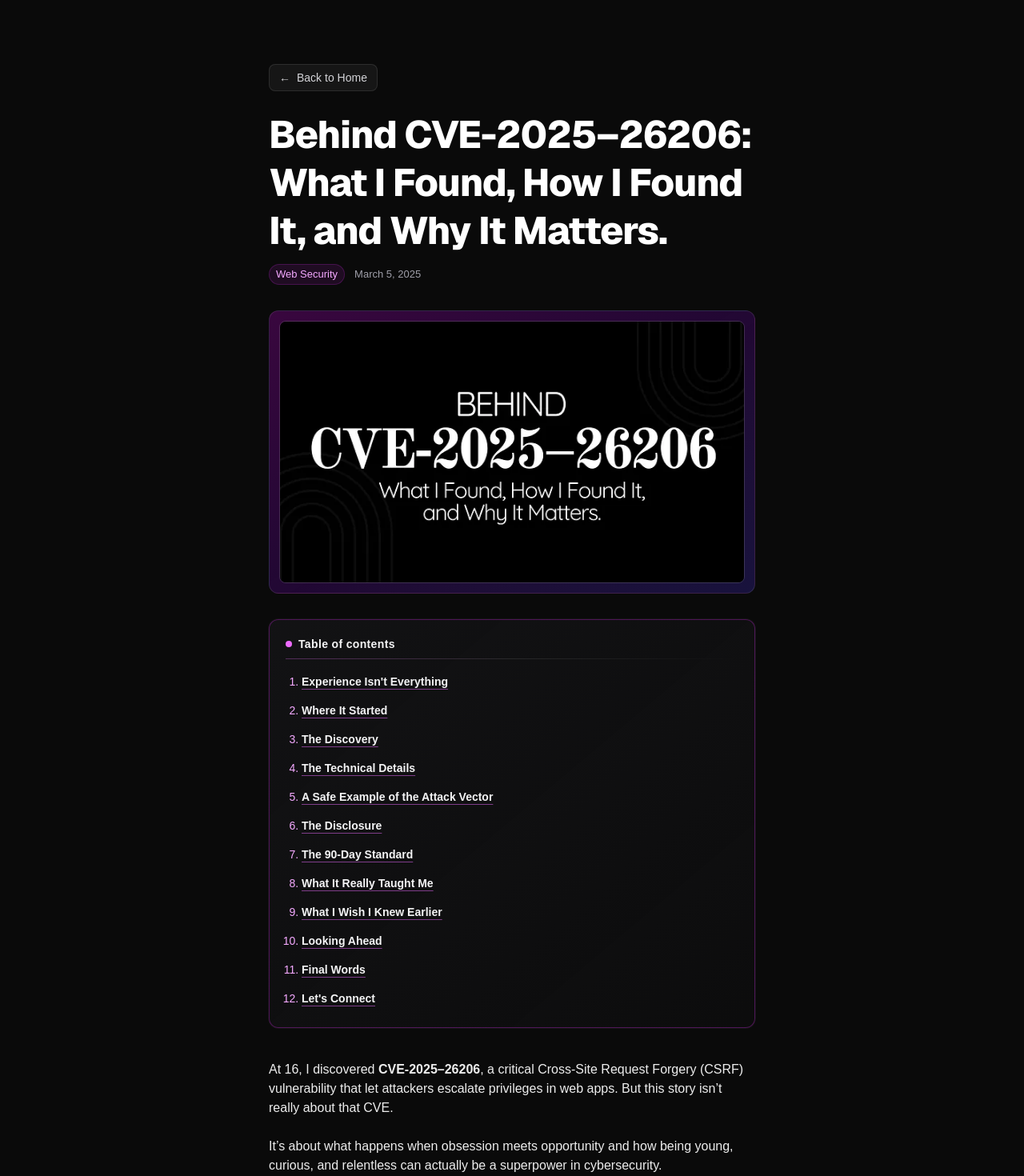
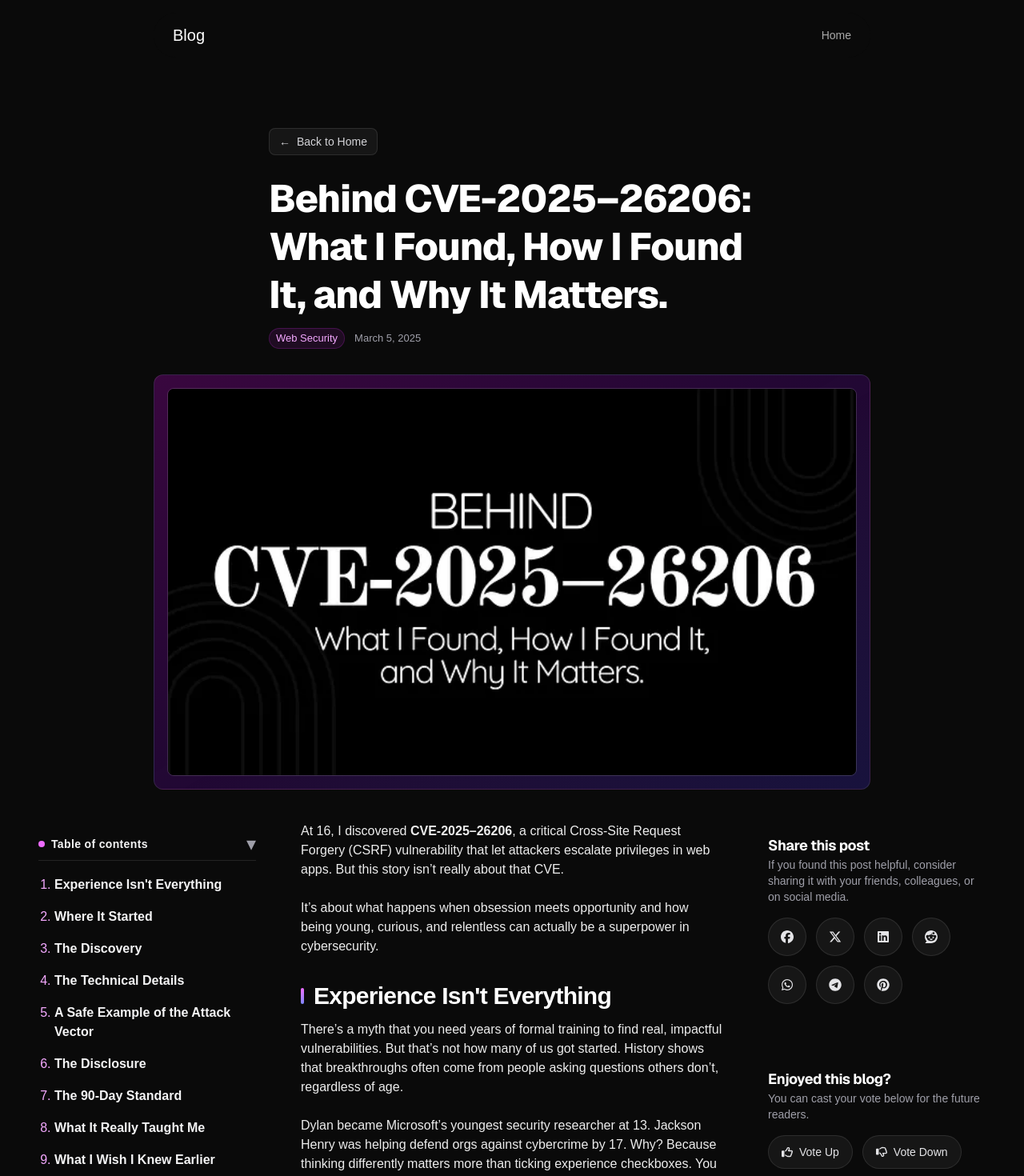
Before and after one commit to Tokittoo/xibhi, a Next.js app: page /CVE-26206-2025 in a window 1280 px wide. Shown: the top 1470 px of the page at 80% size. Built offline with nearby package versions, Linux system fonts and the light colour scheme.

Commit message:
Add files via upload

```diff
--- /dev/null
+++ b/src/app/CVE-26206-2025/CVENavbar.tsx
@@ -0,0 +1,112 @@
+"use client";
+
+import React, { useRef, useState } from "react";
+import Link from "next/link";
+
+const navLinks = [
+  { name: "Home", href: "/" }
+];
+
+export default function CVENavbar() {
+  const [isMobileMenuOpen, setIsMobileMenuOpen] = useState(false);
+  const [progress, setProgress] = useState(0); // 0 -> no shrink, 1 -> fully shrunk
+  const toggleMobileMenu = () => setIsMobileMenuOpen((v) => !v);
+
+  const ticking = useRef(false);
+  const [solid, setSolid] = useState(true);
+  React.useEffect(() => {
+    const measure = () => {
+      const toc = document.getElementById('cve-toc');
+      const back = document.getElementById('cve-back');
+      if (!toc) return;
+      const rect = toc.getBoundingClientRect();
+      // Start easing when the TOC is within 120px of the top, end by 72px
+      const start = 120;
+      const end = 72;
+      const raw = (start - rect.top) / (start - end);
+      const clamped = Math.max(0, Math.min(1, raw));
+      // Smoothstep easing
+      const eased = clamped * clamped * (3 - 2 * clamped);
+      setProgress(eased);
+
+      if (back) {
+        const b = back.getBoundingClientRect();
+        setSolid(!(b.top <= 80)); // once navbar reaches back button zone, drop AMOLED
+      }
+    };
+    const onScrollOrResize = () => {
+      if (ticking.current) return;
+      ticking.current = true;
+      requestAnimationFrame(() => {
+        measure();
+        ticking.current = false;
+      });
+    };
+    measure();
+    window.addEventListener('scroll', onScrollOrResize, { passive: true });
+    window.addEventListener('resize', onScrollOrResize);
+    return () => {
+      window.removeEventListener('scroll', onScrollOrResize);
+      window.removeEventListener('resize', onScrollOrResize);
+    };
+  }, []);
+
+  return (
+    <div className="fixed top-0 left-0 right-0 z-[100] flex justify-center items-center px-4 md:px-24 py-4">
+      <nav
+        className={`flex rounded-full ${solid ? 'bg-background' : 'bg-white/10'} backdrop-blur-md w-full max-w-5xl items-center justify-between transition-[transform,max-width,height,padding] duration-1000 ease-[cubic-bezier(0.25,0.1,0.25,1)] will-change-transform`}
+        style={{
+          height: `${56 - (56 - 50) * progress}px`,
+          paddingLeft: `${18 + (24 - 18) * (1 - progress)}px`,
+          paddingRight: `${18 + (24 - 18) * (1 - progress)}px`,
+          transform: `scale(${1 - 0.015 * progress})`,
+          maxWidth: `${896 - (896 - 700) * progress}px`,
+        }}
+      >
+        <Link className="w-max flex-shrink-0 flex items-center gap-2" href="/CVE-26206-2025">
+          <span className="text-lg md:text-xl text-white">Blog</span>
+        </Link>
+
+        <div className="hidden md:flex gap-6" style={{ opacity: 1 }}>
+          {navLinks.map((link) => (
+            <a key={link.href} href={link.href} className="text-sm transition-opacity duration-200 hover:opacity-100 opacity-70 whitespace-nowrap">
+              {link.name}
+            </a>
+          ))}
+        </div>
+
+        <button
+          className="md:hidden flex items-center justify-center w-8 h-8 rounded-full bg-white/10 backdrop-blur-md transition-all duration-300"
+          onClick={toggleMobileMenu}
+          aria-label="Toggle mobile menu"
+        >
+          <svg width="20" height="20" viewBox="0 0 20 20" fill="none" xmlns="http://www.w3.org/2000/svg" className={`text-white transition-transform duration-300 ${isMobileMenuOpen ? "rotate-45" : "rotate-0"}`}>
+            <path d="M10 3V17M3 10H17" stroke="currentColor" strokeWidth="2" strokeLinecap="round" strokeLinejoin="round" />
+          </svg>
+        </button>
+      </nav>
+
+      {isMobileMenuOpen && (
+        <div className="md:hidden fixed inset-0 bg-black/50 backdrop-blur-sm z-40" onClick={toggleMobileMenu} />
+      )}
+
+      <div
+        className={`md:hidden fixed top-20 right-4 left-4 bg-white/10 backdrop-blur-md rounded-2xl z-50 transition-all duration-300 ${
+          isMobileMenuOpen ? "opacity-100 translate-y-0 visible" : "opacity-0 -translate-y-4 invisible"
+        }`}
+      >
+        <div className="p-6 space-y-3">
+          {navLinks.map((link) => (
+            <a key={link.href} href={link.href} className="block text-white text-base font-medium" onClick={toggleMobileMenu}>
+              {link.name}
+            </a>
+          ))}
+          <div className="pt-2 flex items-center gap-4">
+            <Link href="/" onClick={toggleMobileMenu} className="text-white/90">Home</Link>
+            <Link href="/links" onClick={toggleMobileMenu} className="text-white/90">Links</Link>
+          </div>
+        </div>
+      </div>
+    </div>
+  );
+}
--- /dev/null
+++ b/src/app/CVE-26206-2025/layout.tsx
@@ -0,0 +1,17 @@
+import React from 'react'
+import dynamic from 'next/dynamic'
+
+const CVENavbar = dynamic(() => import('./CVENavbar'))
+
+export default function CVELayout({
+  children,
+}: Readonly<{ children: React.ReactNode }>) {
+  return (
+    <div className="relative" style={{ fontFamily: 'General Sans, sans-serif' }}>
+      <CVENavbar />
+      <div className='pt-20'>
+        {children}
+      </div>
+    </div>
+  )
+}
--- a/src/app/CVE-26206-2025/page.tsx
+++ b/src/app/CVE-26206-2025/page.tsx
@@ -1,10 +1,11 @@
 import React from 'react'
 import Link from 'next/link'
+import { FaFacebook, FaXTwitter, FaLinkedin, FaReddit, FaWhatsapp, FaTelegram, FaPinterest, FaRegThumbsUp, FaRegThumbsDown } from 'react-icons/fa6'
 
 const WriteupPage = () => {
   return (
     <article className="max-w-2xl mx-auto" style={{ fontFamily: 'General Sans, sans-serif' }}>
-      <div className="mb-6">
+      <div className="mb-6" id="cve-back">
         <Link href="/" className="inline-flex items-center gap-2 text-sm text-zinc-300 hover:text-white rounded-lg border border-white/10 px-3 py-1.5 bg-white/5">
           <span>←</span>
           <span>Back to Home</span>
@@ -18,8 +19,9 @@ const WriteupPage = () => {
         </div>
       </div>
 
-      <div className="mt-8 rounded-xl overflow-hidden border border-white/10 bg-gradient-to-br from-fuchsia-600/25 via-purple-700/20 to-indigo-700/25">
-        <div className="p-2 md:p-3">
+      <div className="relative mx-[calc(50%-50vw)] w-screen px-6 mt-8">
+        <div className="mx-auto w-full max-w-4xl rounded-xl overflow-hidden border border-white/10 bg-gradient-to-br from-fuchsia-600/25 via-purple-700/20 to-indigo-700/25">
+          <div className="p-3 md:p-4">
             <div className="rounded-lg border border-white/15 overflow-hidden">
               <picture>
                 <source srcSet="/CVE.webp" type="image/webp" />
@@ -33,32 +35,39 @@ const WriteupPage = () => {
             </div>
           </div>
         </div>
+      </div>
 
-      <aside className="mt-8">
-        <div className="rounded-xl border border-fuchsia-500/30 bg-gradient-to-br from-zinc-900/60 to-zinc-900/20 p-5 shadow-[0_0_0_1px_rgba(255,255,255,0.04)]">
-          <div className="flex items-center gap-2">
+      {/* Full-width layout: left sticky AMOLED TOC, right content. Appears right after the image */}
+      <div className="relative mx-[calc(50%-50vw)] w-screen px-6 mt-8">
+        <div className="mx-auto w-full max-w-7xl grid grid-cols-1 lg:grid-cols-[20rem_minmax(0,1fr)_20rem] gap-8">
+          <aside className="order-2 lg:order-1" id="cve-toc">
+            <div className="lg:sticky lg:top-24 bg-background p-6">
+              <details open>
+                <summary className="flex cursor-pointer items-center gap-2 list-none">
                   <span className="inline-block h-2 w-2 rounded-full bg-fuchsia-400" />
                   <h2 className="text-sm font-bold tracking-wide text-zinc-100">Table of contents</h2>
-          </div>
-          <div className="mt-2 h-px w-full bg-gradient-to-r from-fuchsia-400/30 via-white/10 to-transparent" />
-            <ol className="mt-3 list-decimal pl-5 space-y-1 text-sm marker:text-fuchsia-300">
-              <li><a className="block py-1.5 font-semibold text-zinc-100 hover:text-white underline underline-offset-4 decoration-fuchsia-400/50 hover:decoration-fuchsia-300" href="#experience">Experience Isn&apos;t Everything</a></li>
-              <li><a className="block py-1.5 font-semibold text-zinc-100 hover:text-white underline underline-offset-4 decoration-fuchsia-400/50 hover:decoration-fuchsia-300" href="#where-it-started">Where It Started</a></li>
-              <li><a className="block py-1.5 font-semibold text-zinc-100 hover:text-white underline underline-offset-4 decoration-fuchsia-400/50 hover:decoration-fuchsia-300" href="#discovery">The Discovery</a></li>
-              <li><a className="block py-1.5 font-semibold text-zinc-100 hover:text-white underline underline-offset-4 decoration-fuchsia-400/50 hover:decoration-fuchsia-300" href="#technical-details">The Technical Details</a></li>
-              <li><a className="block py-1.5 font-semibold text-zinc-100 hover:text-white underline underline-offset-4 decoration-fuchsia-400/50 hover:decoration-fuchsia-300" href="#csrf-example">A Safe Example of the Attack Vector</a></li>
-              <li><a className="block py-1.5 font-semibold text-zinc-100 hover:text-white underline underline-offset-4 decoration-fuchsia-400/50 hover:decoration-fuchsia-300" href="#disclosure">The Disclosure</a></li>
-              <li><a className="block py-1.5 font-semibold text-zinc-100 hover:text-white underline underline-offset-4 decoration-fuchsia-400/50 hover:decoration-fuchsia-300" href="#ninety-day-standard">The 90-Day Standard</a></li>
-              <li><a className="block py-1.5 font-semibold text-zinc-100 hover:text-white underline underline-offset-4 decoration-fuchsia-400/50 hover:decoration-fuchsia-300" href="#what-it-taught-me">What It Really Taught Me</a></li>
-              <li><a className="block py-1.5 font-semibold text-zinc-100 hover:text-white underline underline-offset-4 decoration-fuchsia-400/50 hover:decoration-fuchsia-300" href="#wish-earlier">What I Wish I Knew Earlier</a></li>
-              <li><a className="block py-1.5 font-semibold text-zinc-100 hover:text-white underline underline-offset-4 decoration-fuchsia-400/50 hover:decoration-fuchsia-300" href="#looking-ahead">Looking Ahead</a></li>
-              <li><a className="block py-1.5 font-semibold text-zinc-100 hover:text-white underline underline-offset-4 decoration-fuchsia-400/50 hover:decoration-fuchsia-300" href="#final-words">Final Words</a></li>
-              <li><a className="block py-1.5 font-semibold text-zinc-100 hover:text-white underline underline-offset-4 decoration-fuchsia-400/50 hover:decoration-fuchsia-300" href="#lets-connect">Let&apos;s Connect</a></li>
+                  <span className="ml-auto text-zinc-400 text-2xl leading-none">▾</span>
+                </summary>
+                <div className="mt-2 h-px w-full bg-white/10" />
+                <ol className="mt-3 list-decimal pl-5 space-y-1 text-base marker:text-fuchsia-300">
+                  <li><a className="block py-1.5 font-semibold text-zinc-100 hover:text-white" href="#experience">Experience Isn&apos;t Everything</a></li>
+                  <li><a className="block py-1.5 font-semibold text-zinc-100 hover:text-white" href="#where-it-started">Where It Started</a></li>
+                  <li><a className="block py-1.5 font-semibold text-zinc-100 hover:text-white" href="#discovery">The Discovery</a></li>
+                  <li><a className="block py-1.5 font-semibold text-zinc-100 hover:text-white" href="#technical-details">The Technical Details</a></li>
+                  <li><a className="block py-1.5 font-semibold text-zinc-100 hover:text-white" href="#csrf-example">A Safe Example of the Attack Vector</a></li>
+                  <li><a className="block py-1.5 font-semibold text-zinc-100 hover:text-white" href="#disclosure">The Disclosure</a></li>
+                  <li><a className="block py-1.5 font-semibold text-zinc-100 hover:text-white" href="#ninety-day-standard">The 90-Day Standard</a></li>
+                  <li><a className="block py-1.5 font-semibold text-zinc-100 hover:text-white" href="#what-it-taught-me">What It Really Taught Me</a></li>
+                  <li><a className="block py-1.5 font-semibold text-zinc-100 hover:text-white" href="#wish-earlier">What I Wish I Knew Earlier</a></li>
+                  <li><a className="block py-1.5 font-semibold text-zinc-100 hover:text-white" href="#looking-ahead">Looking Ahead</a></li>
+                  <li><a className="block py-1.5 font-semibold text-zinc-100 hover:text-white" href="#final-words">Final Words</a></li>
+                  <li><a className="block py-1.5 font-semibold text-zinc-100 hover:text-white" href="#lets-connect">Let&apos;s Connect</a></li>
                 </ol>
+              </details>
             </div>
           </aside>
 
-        <div className="prose prose-invert prose-zinc mt-10 max-w-none prose-p:text-zinc-400 prose-p:leading-7 prose-li:text-zinc-400 prose-strong:text-white">
+          <div className="order-1 lg:order-2 prose prose-invert prose-zinc mt-2 max-w-none prose-p:text-zinc-400 prose-p:leading-7 prose-li:text-zinc-400 prose-strong:text-white">
 
             <p>At 16, I discovered <strong>CVE-2025–26206</strong>, a critical Cross-Site Request Forgery (CSRF) vulnerability that let attackers escalate privileges in web apps. But this story isn’t really about that CVE.</p>
             <br />
@@ -251,6 +260,36 @@ const WriteupPage = () => {
             <p><strong>→ </strong><a className="underline underline-offset-4" href="https://linktr.ee/sibhi/" target="_blank" rel="noopener noreferrer">linktr.ee/sibhi</a><br /><em>Let’s build, break, and learn together.</em></p>
           </section>
           </div>
+
+          {/* Right sticky utility sidebar */}
+          <aside className="hidden lg:block order-3">
+            <div className="lg:sticky lg:top-24 space-y-8">
+              <div className="bg-background p-6">
+                <h3 className="font-sans font-bold tracking-tight text-lg text-white">Share this post</h3>
+                <p className="text-sm text-zinc-400">If you found this post helpful, consider sharing it with your friends, colleagues, or on social media.</p>
+                <div className="mt-4 flex flex-wrap gap-3">
+                  <a aria-label="Share on Facebook" className="grid place-items-center size-12 rounded-full border border-white/10 bg-white/5 text-zinc-200 hover:text-white" href="#" target="_blank" rel="noopener noreferrer"><FaFacebook /></a>
+                  <a aria-label="Share on X" className="grid place-items-center size-12 rounded-full border border-white/10 bg-white/5 text-zinc-200 hover:text-white" href="#" target="_blank" rel="noopener noreferrer"><FaXTwitter /></a>
+                  <a aria-label="Share on LinkedIn" className="grid place-items-center size-12 rounded-full border border-white/10 bg-white/5 text-zinc-200 hover:text-white" href="#" target="_blank" rel="noopener noreferrer"><FaLinkedin /></a>
+                  <a aria-label="Share on Reddit" className="grid place-items-center size-12 rounded-full border border-white/10 bg-white/5 text-zinc-200 hover:text-white" href="#" target="_blank" rel="noopener noreferrer"><FaReddit /></a>
+                  <a aria-label="Share on WhatsApp" className="grid place-items-center size-12 rounded-full border border-white/10 bg-white/5 text-zinc-200 hover:text-white" href="#" target="_blank" rel="noopener noreferrer"><FaWhatsapp /></a>
+                  <a aria-label="Share on Telegram" className="grid place-items-center size-12 rounded-full border border-white/10 bg-white/5 text-zinc-200 hover:text-white" href="#" target="_blank" rel="noopener noreferrer"><FaTelegram /></a>
+                  <a aria-label="Share on Pinterest" className="grid place-items-center size-12 rounded-full border border-white/10 bg-white/5 text-zinc-200 hover:text-white" href="#" target="_blank" rel="noopener noreferrer"><FaPinterest /></a>
+                </div>
+              </div>
+
+              <div className="bg-background p-6">
+                <h3 className="font-sans font-bold tracking-tight text-lg text-white">Enjoyed this blog?</h3>
+                <p className="text-sm text-zinc-400">You can cast your vote below for the future readers.</p>
+                <div className="mt-4 flex items-center gap-3">
+                  <button className="inline-flex items-center gap-2 rounded-full border border-white/10 bg-white/5 px-4 py-2.5 text-sm text-zinc-200 hover:text-white"><FaRegThumbsUp /> Vote Up</button>
+                  <button className="inline-flex items-center gap-2 rounded-full border border-white/10 bg-white/5 px-4 py-2.5 text-sm text-zinc-200 hover:text-white"><FaRegThumbsDown /> Vote Down</button>
+                </div>
+              </div>
+            </div>
+          </aside>
+        </div>
+      </div>
     </article>
   )
 }
```
Also changed, not shown: src/app/links/page.tsx (+14 -12 lines), src/components/HallOfFame.tsx (+7 -5 lines). Lines whose indentation alone changed are shown as unchanged.
